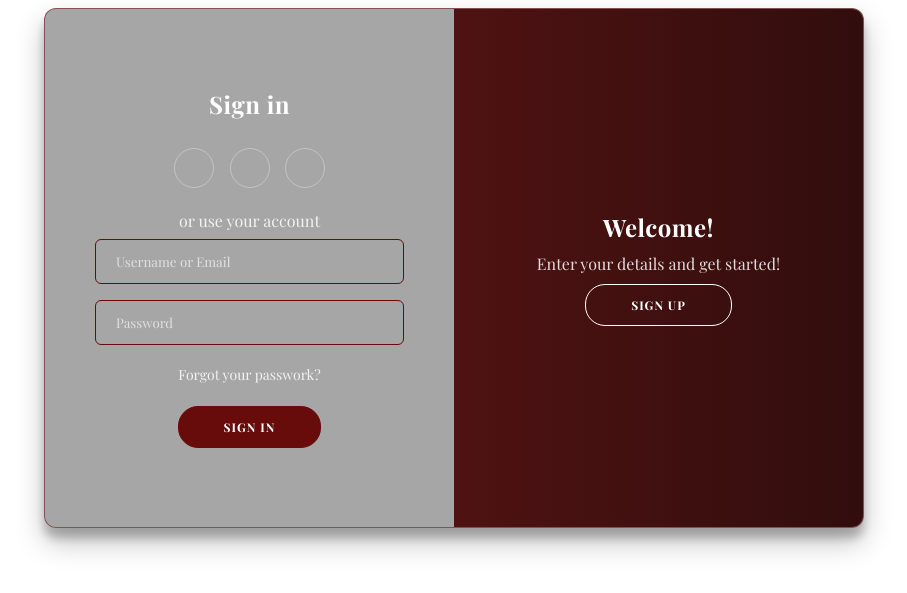
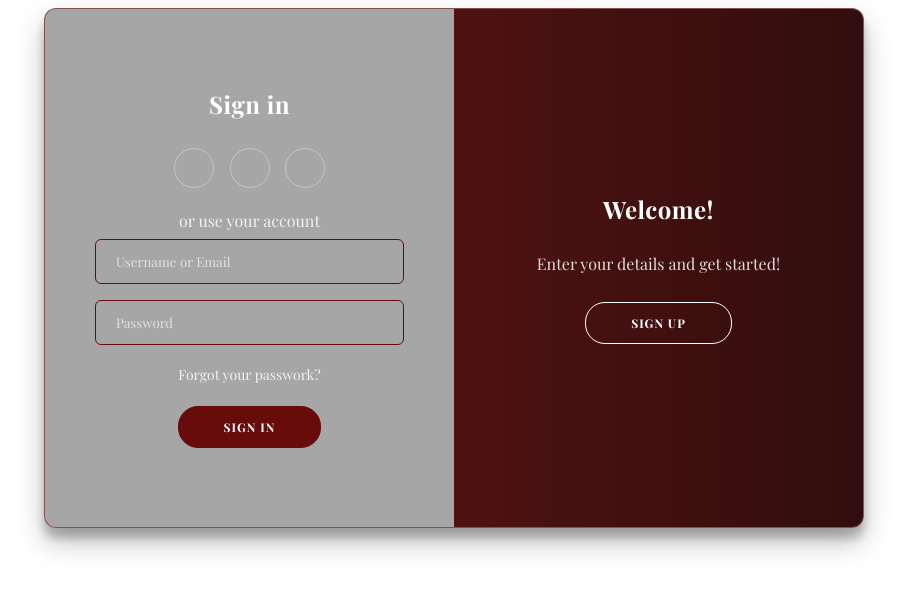
Before and after one commit to Georgealv6/Wine-Cellar, a Django app: page /login/ in a window 1280 px wide. Shown: the part 132-725 px from the top of the page, without its empty margins (186-1093 px from the left). Run offline with Django 3.2, Linux system fonts and the light colour scheme; some web fonts are replaced.

Commit message:
login page done

```diff
--- a/backend/static/css/login.css
+++ b/backend/static/css/login.css
@@ -262,6 +272,7 @@ section {
   display: flex;
   align-items: center;
   justify-content: center;
+  gap: 18px;
   flex-direction: column;
   padding: 0 40px;
   text-align: center;
--- a/backend/winecellar/forms.py
+++ b/backend/winecellar/forms.py
@@ -18,14 +18,14 @@ class SignUpForm(UserCreationForm):
     def __init__(self, *args, **kwargs):
         super().__init__(*args,**kwargs)
 
-        self.fields["username"].widget.attrs.update({"placeholder": "Name", "class": "wine-input","type": "text",})
-        self.fields["email"].widget.attrs.update({"placeholder": "Email","class": "wine-input","type": "email",})
-        self.fields["password1"].widget.attrs.update({"placeholder": "Password","class": "wine-input","type": "password",})
-        self.fields["password2"].widget.attrs.update({"placeholder": "Confirm Password", "class": "wine-input","type": "password",})
+        self.fields["username"].widget.attrs.update({"placeholder": "Name","type": "text",})
+        self.fields["email"].widget.attrs.update({"placeholder": "Email","type": "email",})
+        self.fields["password1"].widget.attrs.update({"placeholder": "Password","type": "password",})
+        self.fields["password2"].widget.attrs.update({"placeholder": "Confirm Password", "type": "password",})
 
 class LoginForm(AuthenticationForm):
     def __init__(self, *args, **kwargs):
         super().__init__(*args, **kwargs)
 
-        self.fields["username"].widget.attrs.update({"placeholder": "Username or Email", "class": "wine-input","type": "text" })
-        self.fields["password"].widget.attrs.update({"placeholder": "Password", "class": "wine-input","type": "password"})
+        self.fields["username"].widget.attrs.update({"placeholder": "Username or Email","type": "text" })
+        self.fields["password"].widget.attrs.update({"placeholder": "Password","type": "password"})
```
Also changed, not shown: other parts of backend/static/css/login.css (+18 -8 lines).
